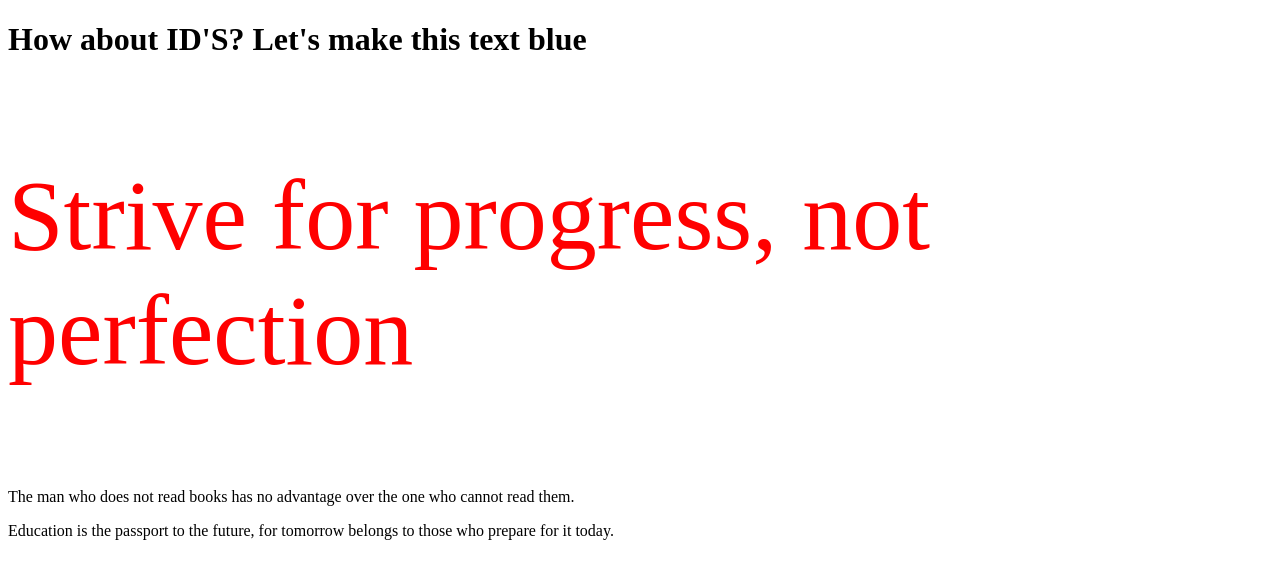
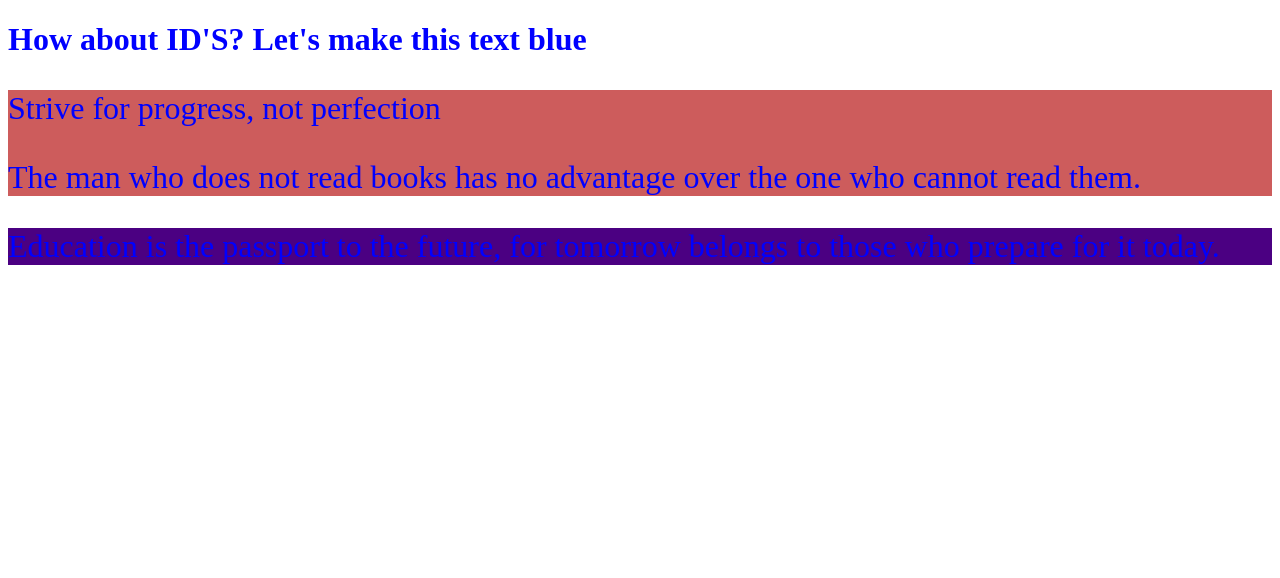
Before and after one commit to fbw-28/16-UIB-content-HowAboutIDs, a plain HTML site: page index.html in a window 1280 px wide. Drawn offline with Linux system fonts and the light colour scheme.

Commit message:
alejandras solution

```diff
--- a/index.html
+++ b/index.html
@@ -17,13 +17,16 @@
 
         <main>
             <section>
-                <div>
-                    <p class="red">Strive for progress, not perfection</p>
-                    <p class="blue" id="red">
+                <div class="red">
+                    <p id="one">Strive for progress, not perfection</p>
+                    <p id="one">
                         The man who does not read books has no advantage over
-                        the one who cannot read them.
+                        the one who cannot read them.</p>
                     </p>
-                    <p id="red">
+                </div>
+
+                <div class="blue">
+                    <p id="one">
                         Education is the passport to the future, for tomorrow
                         belongs to those who prepare for it today.
                     </p>
--- a/style.css
+++ b/style.css
@@ -1,9 +1,15 @@
-.red {
-    color: red;
-    font-size: 100px;
+div.red{
+    background-color: indianred;
 }
 
-#blue {
+div.blue{
+    background-color: indigo;
+}
+
+#one{
     color: blue;
-    font-size: 100px;
+    font-size: xx-large;
 }
+h1{
+    color: blue;
+}
```
